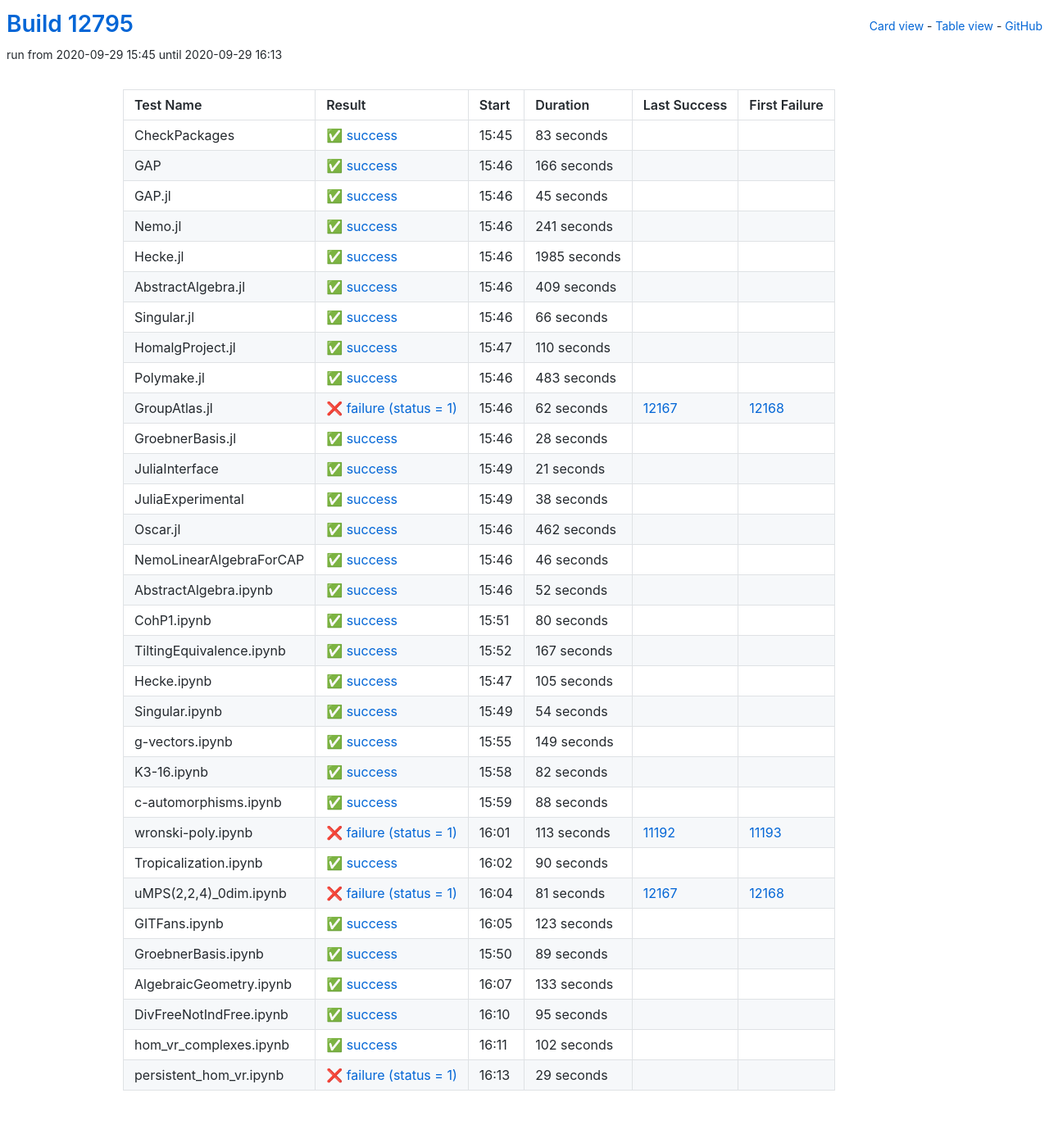
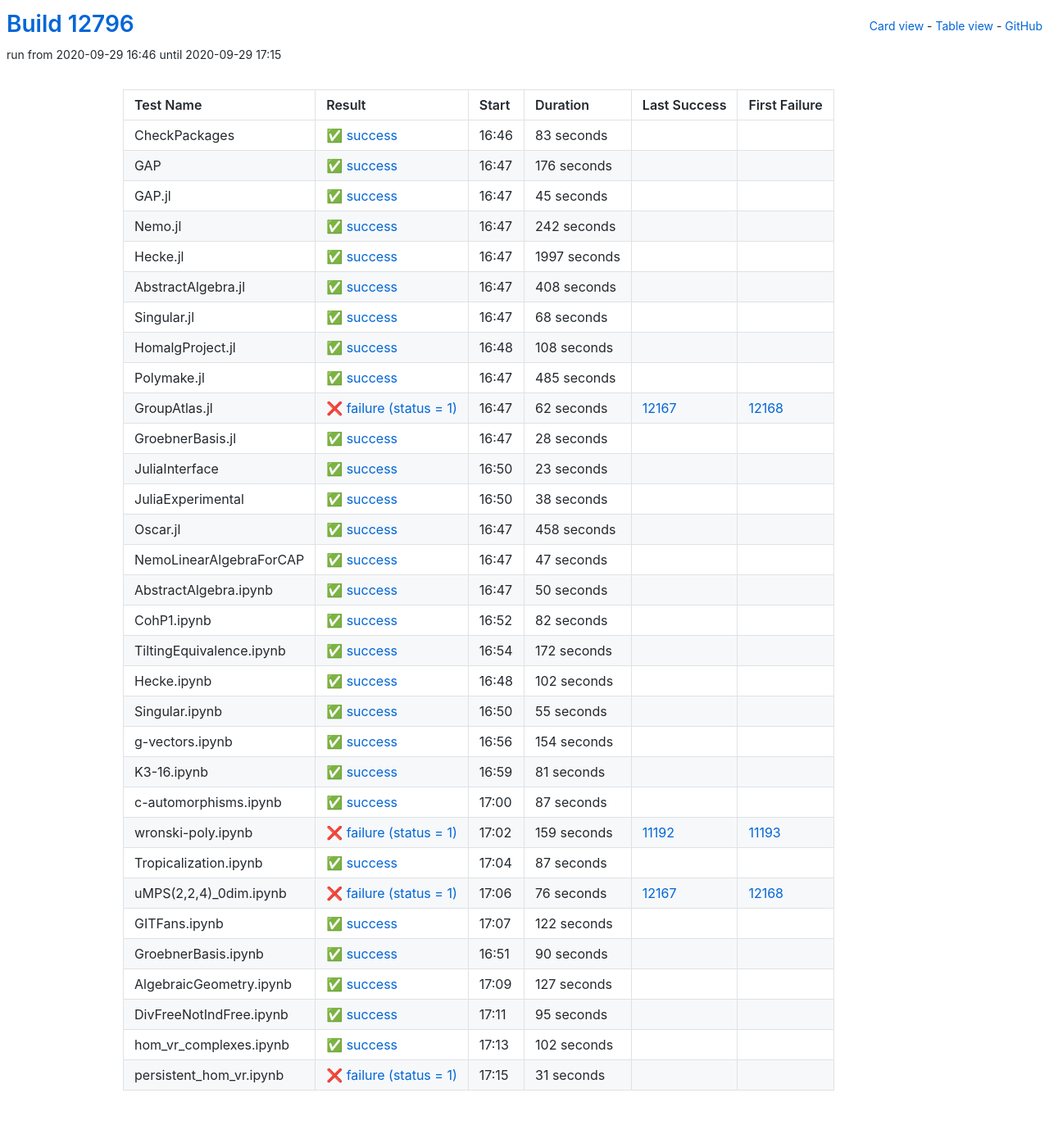
Before and after one commit to oscar-system/oscar-ci-status, a Jekyll site: the page built from table.html, in a window 1280 px wide. Shown: the whole page at 82% size. Built offline with Jekyll 4.4.1, drawn with Linux system fonts in a browser that asks for light colours.

Commit message:
Build #12796

```diff
--- a/_data/ci.yml
+++ b/_data/ci.yml
@@ -1,6 +1,6 @@
 ---
-build: 12795
-build_url: https://oscarci.mathematik.uni-kl.de/job/oscar/12795/
+build: 12796
+build_url: https://oscarci.mathematik.uni-kl.de/job/oscar/12796/
 job: oscar
 organization: oscar-system
 repo: oscar-ci-status
@@ -8,8 +8,8 @@
 tests:
 - name: CheckPackages
   id: checkpackages
-  log: https://oscarci.mathematik.uni-kl.de/job/oscar/12795/artifact/logs/build-12795/CheckPackages.log
-  start: 2020-09-29 15:45
+  log: https://oscarci.mathematik.uni-kl.de/job/oscar/12796/artifact/logs/build-12796/CheckPackages.log
+  start: 2020-09-29 16:46
   success: true
   exitcode: 0
   status: success
@@ -20,20 +20,20 @@
   first_failure_url:
 - name: GAP
   id: gap
-  log: https://oscarci.mathematik.uni-kl.de/job/oscar/12795/artifact/logs/build-12795/GAP.log
-  start: 2020-09-29 15:46
+  log: https://oscarci.mathematik.uni-kl.de/job/oscar/12796/artifact/logs/build-12796/GAP.log
+  start: 2020-09-29 16:47
   success: true
   exitcode: 0
   status: success
-  duration: 166
+  duration: 176
   last_success: false
   last_success_url:
   first_failure: false
   first_failure_url:
 - name: GAP.jl
   id: gap-jl
-  log: https://oscarci.mathematik.uni-kl.de/job/oscar/12795/artifact/logs/build-12795/GAP.jl.log
-  start: 2020-09-29 15:46
+  log: https://oscarci.mathematik.uni-kl.de/job/oscar/12796/artifact/logs/build-12796/GAP.jl.log
+  start: 2020-09-29 16:47
   success: true
   exitcode: 0
   status: success
@@ -44,80 +44,80 @@
   first_failure_url:
 - name: Nemo.jl
   id: nemo-jl
-  log: https://oscarci.mathematik.uni-kl.de/job/oscar/12795/artifact/logs/build-12795/Nemo.jl.log
-  start: 2020-09-29 15:46
+  log: https://oscarci.mathematik.uni-kl.de/job/oscar/12796/artifact/logs/build-12796/Nemo.jl.log
+  start: 2020-09-29 16:47
   success: true
   exitcode: 0
   status: success
-  duration: 241
+  duration: 242
   last_success: false
   last_success_url:
   first_failure: false
   first_failure_url:
 - name: Hecke.jl
   id: hecke-jl
-  log: https://oscarci.mathematik.uni-kl.de/job/oscar/12795/artifact/logs/build-12795/Hecke.jl.log
-  start: 2020-09-29 15:46
+  log: https://oscarci.mathematik.uni-kl.de/job/oscar/12796/artifact/logs/build-12796/Hecke.jl.log
+  start: 2020-09-29 16:47
   success: true
   exitcode: 0
   status: success
-  duration: 1985
+  duration: 1997
   last_success: false
   last_success_url:
   first_failure: false
   first_failure_url:
 - name: AbstractAlgebra.jl
   id: abstractalgebra-jl
-  log: https://oscarci.mathematik.uni-kl.de/job/oscar/12795/artifact/logs/build-12795/AbstractAlgebra.jl.log
-  start: 2020-09-29 15:46
+  log: https://oscarci.mathematik.uni-kl.de/job/oscar/12796/artifact/logs/build-12796/AbstractAlgebra.jl.log
+  start: 2020-09-29 16:47
   success: true
   exitcode: 0
   status: success
-  duration: 409
+  duration: 408
   last_success: false
   last_success_url:
   first_failure: false
   first_failure_url:
 - name: Singular.jl
   id: singular-jl
-  log: https://oscarci.mathematik.uni-kl.de/job/oscar/12795/artifact/logs/build-12795/Singular.jl.log
-  start: 2020-09-29 15:46
+  log: https://oscarci.mathematik.uni-kl.de/job/oscar/12796/artifact/logs/build-12796/Singular.jl.log
+  start: 2020-09-29 16:47
   success: true
   exitcode: 0
   status: success
-  duration: 66
+  duration: 68
   last_success: false
   last_success_url:
   first_failure: false
   first_failure_url:
 - name: HomalgProject.jl
   id: homalgproject-jl
-  log: https://oscarci.mathematik.uni-kl.de/job/oscar/12795/artifact/logs/build-12795/HomalgProject.jl.log
-  start: 2020-09-29 15:47
+  log: https://oscarci.mathematik.uni-kl.de/job/oscar/12796/artifact/logs/build-12796/HomalgProject.jl.log
+  start: 2020-09-29 16:48
   success: true
   exitcode: 0
   status: success
-  duration: 110
+  duration: 108
   last_success: false
   last_success_url:
   first_failure: false
   first_failure_url:
 - name: Polymake.jl
   id: polymake-jl
-  log: https://oscarci.mathematik.uni-kl.de/job/oscar/12795/artifact/logs/build-12795/Polymake.jl.log
-  start: 2020-09-29 15:46
+  log: https://oscarci.mathematik.uni-kl.de/job/oscar/12796/artifact/logs/build-12796/Polymake.jl.log
+  start: 2020-09-29 16:47
   success: true
   exitcode: 0
   status: success
-  duration: 483
+  duration: 485
   last_success: false
   last_success_url:
   first_failure: false
   first_failure_url:
 - name: GroupAtlas.jl
   id: groupatlas-jl
-  log: https://oscarci.mathematik.uni-kl.de/job/oscar/12795/artifact/logs/build-12795/GroupAtlas.jl.log
-  start: 2020-09-29 15:46
+  log: https://oscarci.mathematik.uni-kl.de/job/oscar/12796/artifact/logs/build-12796/GroupAtlas.jl.log
+  start: 2020-09-29 16:47
   success: false
   exitcode: 1
   status: failure
@@ -128,8 +128,8 @@
   first_failure_url: https://oscarci.mathematik.uni-kl.de/job/oscar/12168/
 - name: GroebnerBasis.jl
   id: groebnerbasis-jl
-  log: https://oscarci.mathematik.uni-kl.de/job/oscar/12795/artifact/logs/build-12795/GroebnerBasis.jl.log
-  start: 2020-09-29 15:46
+  log: https://oscarci.mathematik.uni-kl.de/job/oscar/12796/artifact/logs/build-12796/GroebnerBasis.jl.log
+  start: 2020-09-29 16:47
   success: true
   exitcode: 0
   status: success
@@ -140,20 +140,20 @@
   first_failure_url:
 - name: JuliaInterface
   id: juliainterface
-  log: https://oscarci.mathematik.uni-kl.de/job/oscar/12795/artifact/logs/build-12795/JuliaInterface.log
-  start: 2020-09-29 15:49
+  log: https://oscarci.mathematik.uni-kl.de/job/oscar/12796/artifact/logs/build-12796/JuliaInterface.log
+  start: 2020-09-29 16:50
   success: true
   exitcode: 0
   status: success
-  duration: 21
+  duration: 23
   last_success: false
   last_success_url:
   first_failure: false
   first_failure_url:
 - name: JuliaExperimental
   id: juliaexperimental
-  log: https://oscarci.mathematik.uni-kl.de/job/oscar/12795/artifact/logs/build-12795/JuliaExperimental.log
-  start: 2020-09-29 15:49
+  log: https://oscarci.mathematik.uni-kl.de/job/oscar/12796/artifact/logs/build-12796/JuliaExperimental.log
+  start: 2020-09-29 16:50
   success: true
   exitcode: 0
   status: success
@@ -164,104 +164,44 @@
   first_failure_url:
 - name: Oscar.jl
   id: oscar-jl
-  log: https://oscarci.mathematik.uni-kl.de/job/oscar/12795/artifact/logs/build-12795/Oscar.jl.log
-  start: 2020-09-29 15:46
+  log: https://oscarci.mathematik.uni-kl.de/job/oscar/12796/artifact/logs/build-12796/Oscar.jl.log
+  start: 2020-09-29 16:47
   success: true
   exitcode: 0
   status: success
-  duration: 462
+  duration: 458
   last_success: false
   last_success_url:
   first_failure: false
   first_failure_url:
 - name: NemoLinearAlgebraForCAP
   id: nemolinearalgebraforcap
-  log: https://oscarci.mathematik.uni-kl.de/job/oscar/12795/artifact/logs/build-12795/NemoLinearAlgebraForCAP.log
-  start: 2020-09-29 15:46
+  log: https://oscarci.mathematik.uni-kl.de/job/oscar/12796/artifact/logs/build-12796/NemoLinearAlgebraForCAP.log
+  start: 2020-09-29 16:47
   success: true
   exitcode: 0
   status: success
-  duration: 46
+  duration: 47
   last_success: false
   last_success_url:
   first_failure: false
   first_failure_url:
 - name: AbstractAlgebra.ipynb
   id: abstractalgebra-ipynb
-  log: https://oscarci.mathematik.uni-kl.de/job/oscar/12795/artifact/logs/build-12795/AbstractAlgebra.ipynb.log
-  start: 2020-09-29 15:46
+  log: https://oscarci.mathematik.uni-kl.de/job/oscar/12796/artifact/logs/build-12796/AbstractAlgebra.ipynb.log
+  start: 2020-09-29 16:47
   success: true
   exitcode: 0
   status: success
-  duration: 52
+  duration: 50
   last_success: false
   last_success_url:
   first_failure: false
   first_failure_url:
 - name: CohP1.ipynb
   id: cohp1-ipynb
-  log: https://oscarci.mathematik.uni-kl.de/job/oscar/12795/artifact/logs/build-12795/CohP1.ipynb.log
-  start: 2020-09-29 15:51
-  success: true
-  exitcode: 0
-  status: success
-  duration: 80
-  last_success: false
-  last_success_url:
-  first_failure: false
-  first_failure_url:
-- name: TiltingEquivalence.ipynb
-  id: tiltingequivalence-ipynb
-  log: https://oscarci.mathematik.uni-kl.de/job/oscar/12795/artifact/logs/build-12795/TiltingEquivalence.ipynb.log
-  start: 2020-09-29 15:52
-  success: true
-  exitcode: 0
-  status: success
-  duration: 167
-  last_success: false
-  last_success_url:
-  first_failure: false
-  first_failure_url:
-- name: Hecke.ipynb
-  id: hecke-ipynb
-  log: https://oscarci.mathematik.uni-kl.de/job/oscar/12795/artifact/logs/build-12795/Hecke.ipynb.log
-  start: 2020-09-29 15:47
-  success: true
-  exitcode: 0
-  status: success
-  duration: 105
-  last_success: false
-  last_success_url:
-  first_failure: false
-  first_failure_url:
-- name: Singular.ipynb
-  id: singular-ipynb
-  log: https://oscarci.mathematik.uni-kl.de/job/oscar/12795/artifact/logs/build-12795/Singular.ipynb.log
-  start: 2020-09-29 15:49
-  success: true
-  exitcode: 0
-  status: success
-  duration: 54
-  last_success: false
-  last_success_url:
-  first_failure: false
-  first_failure_url:
-- name: g-vectors.ipynb
-  id: g-vectors-ipynb
-  log: https://oscarci.mathematik.uni-kl.de/job/oscar/12795/artifact/logs/build-12795/g-vectors.ipynb.log
-  start: 2020-09-29 15:55
-  success: true
-  exitcode: 0
-  status: success
-  duration: 149
-  last_success: false
-  last_success_url:
-  first_failure: false
-  first_failure_url:
-- name: K3-16.ipynb
-  id: k3-16-ipynb
-  log: https://oscarci.mathematik.uni-kl.de/job/oscar/12795/artifact/logs/build-12795/K3-16.ipynb.log
-  start: 2020-09-29 15:58
+  log: https://oscarci.mathematik.uni-kl.de/job/oscar/12796/artifact/logs/build-12796/CohP1.ipynb.log
+  start: 2020-09-29 16:52
   success: true
   exitcode: 0
   status: success
@@ -270,34 +210,130 @@
   last_success_url:
   first_failure: false
   first_failure_url:
-- name: c-automorphisms.ipynb
-  id: c-automorphisms-ipynb
-  log: https://oscarci.mathematik.uni-kl.de/job/oscar/12795/artifact/logs/build-12795/c-automorphisms.ipynb.log
-  start: 2020-09-29 15:59
+- name: TiltingEquivalence.ipynb
+  id: tiltingequivalence-ipynb
+  log: https://oscarci.mathematik.uni-kl.de/job/oscar/12796/artifact/logs/build-12796/TiltingEquivalence.ipynb.log
+  start: 2020-09-29 16:54
   success: true
   exitcode: 0
   status: success
-  duration: 88
+  duration: 172
+  last_success: false
+  last_success_url:
+  first_failure: false
+  first_failure_url:
+- name: Hecke.ipynb
+  id: hecke-ipynb
+  log: https://oscarci.mathematik.uni-kl.de/job/oscar/12796/artifact/logs/build-12796/Hecke.ipynb.log
+  start: 2020-09-29 16:48
+  success: true
+  exitcode: 0
+  status: success
+  duration: 102
+  last_success: false
+  last_success_url:
+  first_failure: false
+  first_failure_url:
+- name: Singular.ipynb
+  id: singular-ipynb
+  log: https://oscarci.mathematik.uni-kl.de/job/oscar/12796/artifact/logs/build-12796/Singular.ipynb.log
+  start: 2020-09-29 16:50
+  success: true
+  exitcode: 0
+  status: success
+  duration: 55
+  last_success: false
+  last_success_url:
+  first_failure: false
+  first_failure_url:
+- name: g-vectors.ipynb
+  id: g-vectors-ipynb
+  log: https://oscarci.mathematik.uni-kl.de/job/oscar/12796/artifact/logs/build-12796/g-vectors.ipynb.log
+  start: 2020-09-29 16:56
+  success: true
+  exitcode: 0
+  status: success
+  duration: 154
+  last_success: false
+  last_success_url:
+  first_failure: false
+  first_failure_url:
+- name: K3-16.ipynb
+  id: k3-16-ipynb
+  log: https://oscarci.mathematik.uni-kl.de/job/oscar/12796/artifact/logs/build-12796/K3-16.ipynb.log
+  start: 2020-09-29 16:59
+  success: true
+  exitcode: 0
+  status: success
+  duration: 81
+  last_success: false
+  last_success_url:
+  first_failure: false
+  first_failure_url:
+- name: c-automorphisms.ipynb
+  id: c-automorphisms-ipynb
+  log: https://oscarci.mathematik.uni-kl.de/job/oscar/12796/artifact/logs/build-12796/c-automorphisms.ipynb.log
+  start: 2020-09-29 17:00
+  success: true
+  exitcode: 0
+  status: success
+  duration: 87
   last_success: false
   last_success_url:
   first_failure: false
   first_failure_url:
 - name: wronski-poly.ipynb
   id: wronski-poly-ipynb
-  log: https://oscarci.mathematik.uni-kl.de/job/oscar/12795/artifact/logs/build-12795/wronski-poly.ipynb.log
-  start: 2020-09-29 16:01
+  log: https://oscarci.mathematik.uni-kl.de/job/oscar/12796/artifact/logs/build-12796/wronski-poly.ipynb.log
+  start: 2020-09-29 17:02
   success: false
   exitcode: 1
   status: failure
-  duration: 113
+  duration: 159
   last_success: 11192
   last_success_url: https://oscarci.mathematik.uni-kl.de/job/oscar/11192/
   first_failure: 11193
   first_failure_url: https://oscarci.mathematik.uni-kl.de/job/oscar/11193/
 - name: Tropicalization.ipynb
   id: tropicalization-ipynb
-  log: https://oscarci.mathematik.uni-kl.de/job/oscar/12795/artifact/logs/build-12795/Tropicalization.ipynb.log
-  start: 2020-09-29 16:02
+  log: https://oscarci.mathematik.uni-kl.de/job/oscar/12796/artifact/logs/build-12796/Tropicalization.ipynb.log
+  start: 2020-09-29 17:04
+  success: true
+  exitcode: 0
+  status: success
+  duration: 87
+  last_success: false
+  last_success_url:
+  first_failure: false
+  first_failure_url:
+- name: uMPS(2,2,4)_0dim.ipynb
+  id: umps-2-2-4-0dim-ipynb
+  log: https://oscarci.mathematik.uni-kl.de/job/oscar/12796/artifact/logs/build-12796/uMPS-2-2-4-_0dim.ipynb.log
+  start: 2020-09-29 17:06
+  success: false
+  exitcode: 1
+  status: failure
+  duration: 76
+  last_success: 12167
+  last_success_url: https://oscarci.mathematik.uni-kl.de/job/oscar/12167/
+  first_failure: 12168
+  first_failure_url: https://oscarci.mathematik.uni-kl.de/job/oscar/12168/
+- name: GITFans.ipynb
+  id: gitfans-ipynb
+  log: https://oscarci.mathematik.uni-kl.de/job/oscar/12796/artifact/logs/build-12796/GITFans.ipynb.log
+  start: 2020-09-29 17:07
+  success: true
+  exitcode: 0
+  status: success
+  duration: 122
+  last_success: false
+  last_success_url:
+  first_failure: false
+  first_failure_url:
+- name: GroebnerBasis.ipynb
+  id: groebnerbasis-ipynb
+  log: https://oscarci.mathematik.uni-kl.de/job/oscar/12796/artifact/logs/build-12796/GroebnerBasis.ipynb.log
+  start: 2020-09-29 16:51
   success: true
   exitcode: 0
   status: success
@@ -306,58 +342,22 @@
   last_success_url:
   first_failure: false
   first_failure_url:
-- name: uMPS(2,2,4)_0dim.ipynb
-  id: umps-2-2-4-0dim-ipynb
-  log: https://oscarci.mathematik.uni-kl.de/job/oscar/12795/artifact/logs/build-12795/uMPS-2-2-4-_0dim.ipynb.log
-  start: 2020-09-29 16:04
-  success: false
-  exitcode: 1
-  status: failure
-  duration: 81
-  last_success: 12167
-  last_success_url: https://oscarci.mathematik.uni-kl.de/job/oscar/12167/
-  first_failure: 12168
-  first_failure_url: https://oscarci.mathematik.uni-kl.de/job/oscar/12168/
-- name: GITFans.ipynb
-  id: gitfans-ipynb
-  log: https://oscarci.mathematik.uni-kl.de/job/oscar/12795/artifact/logs/build-12795/GITFans.ipynb.log
-  start: 2020-09-29 16:05
+- name: AlgebraicGeometry.ipynb
+  id: algebraicgeometry-ipynb
+  log: https://oscarci.mathematik.uni-kl.de/job/oscar/12796/artifact/logs/build-12796/AlgebraicGeometry.ipynb.log
+  start: 2020-09-29 17:09
   success: true
   exitcode: 0
   status: success
-  duration: 123
-  last_success: false
-  last_success_url:
-  first_failure: false
-  first_failure_url:
-- name: GroebnerBasis.ipynb
-  id: groebnerbasis-ipynb
-  log: https://oscarci.mathematik.uni-kl.de/job/oscar/12795/artifact/logs/build-12795/GroebnerBasis.ipynb.log
-  start: 2020-09-29 15:50
-  success: true
-  exitcode: 0
-  status: success
-  duration: 89
-  last_success: false
-  last_success_url:
-  first_failure: false
-  first_failure_url:
-- name: AlgebraicGeometry.ipynb
-  id: algebraicgeometry-ipynb
-  log: https://oscarci.mathematik.uni-kl.de/job/oscar/12795/artifact/logs/build-12795/AlgebraicGeometry.ipynb.log
-  start: 2020-09-29 16:07
-  success: true
-  exitcode: 0
-  status: success
-  duration: 133
+  duration: 127
   last_success: false
   last_success_url:
   first_failure: false
   first_failure_url:
 - name: DivFreeNotIndFree.ipynb
   id: divfreenotindfree-ipynb
-  log: https://oscarci.mathematik.uni-kl.de/job/oscar/12795/artifact/logs/build-12795/DivFreeNotIndFree.ipynb.log
-  start: 2020-09-29 16:10
+  log: https://oscarci.mathematik.uni-kl.de/job/oscar/12796/artifact/logs/build-12796/DivFreeNotIndFree.ipynb.log
+  start: 2020-09-29 17:11
   success: true
   exitcode: 0
   status: success
@@ -368,8 +368,8 @@
   first_failure_url:
 - name: hom_vr_complexes.ipynb
   id: hom-vr-complexes-ipynb
-  log: https://oscarci.mathematik.uni-kl.de/job/oscar/12795/artifact/logs/build-12795/hom_vr_complexes.ipynb.log
-  start: 2020-09-29 16:11
+  log: https://oscarci.mathematik.uni-kl.de/job/oscar/12796/artifact/logs/build-12796/hom_vr_complexes.ipynb.log
+  start: 2020-09-29 17:13
   success: true
   exitcode: 0
   status: success
@@ -380,12 +380,12 @@
   first_failure_url:
 - name: persistent_hom_vr.ipynb
   id: persistent-hom-vr-ipynb
-  log: https://oscarci.mathematik.uni-kl.de/job/oscar/12795/artifact/logs/build-12795/persistent_hom_vr.ipynb.log
-  start: 2020-09-29 16:13
+  log: https://oscarci.mathematik.uni-kl.de/job/oscar/12796/artifact/logs/build-12796/persistent_hom_vr.ipynb.log
+  start: 2020-09-29 17:15
   success: false
   exitcode: 1
   status: failure
-  duration: 29
+  duration: 31
   last_success: false
   last_success_url:
   first_failure: false
```
Also changed, not shown: README.md.
